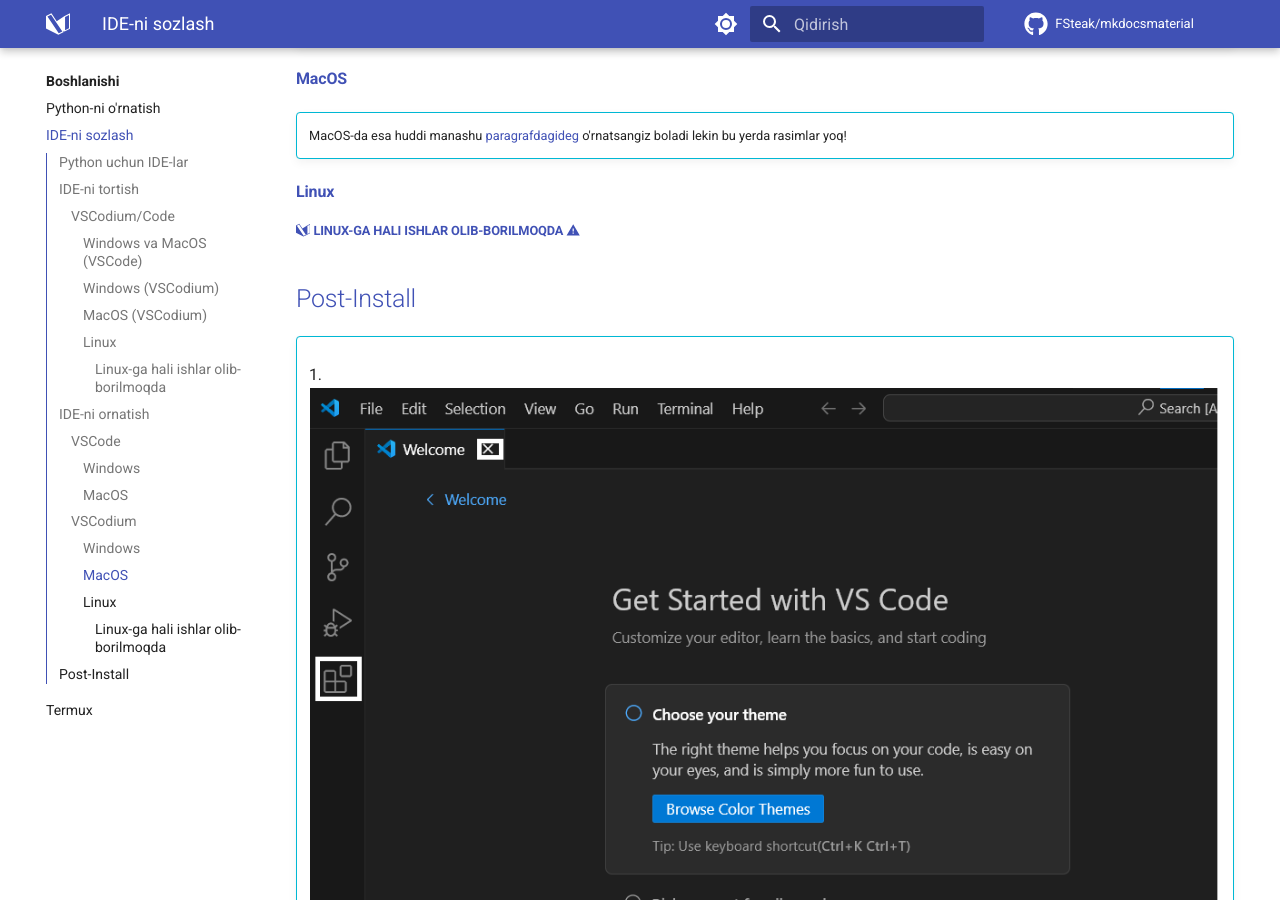
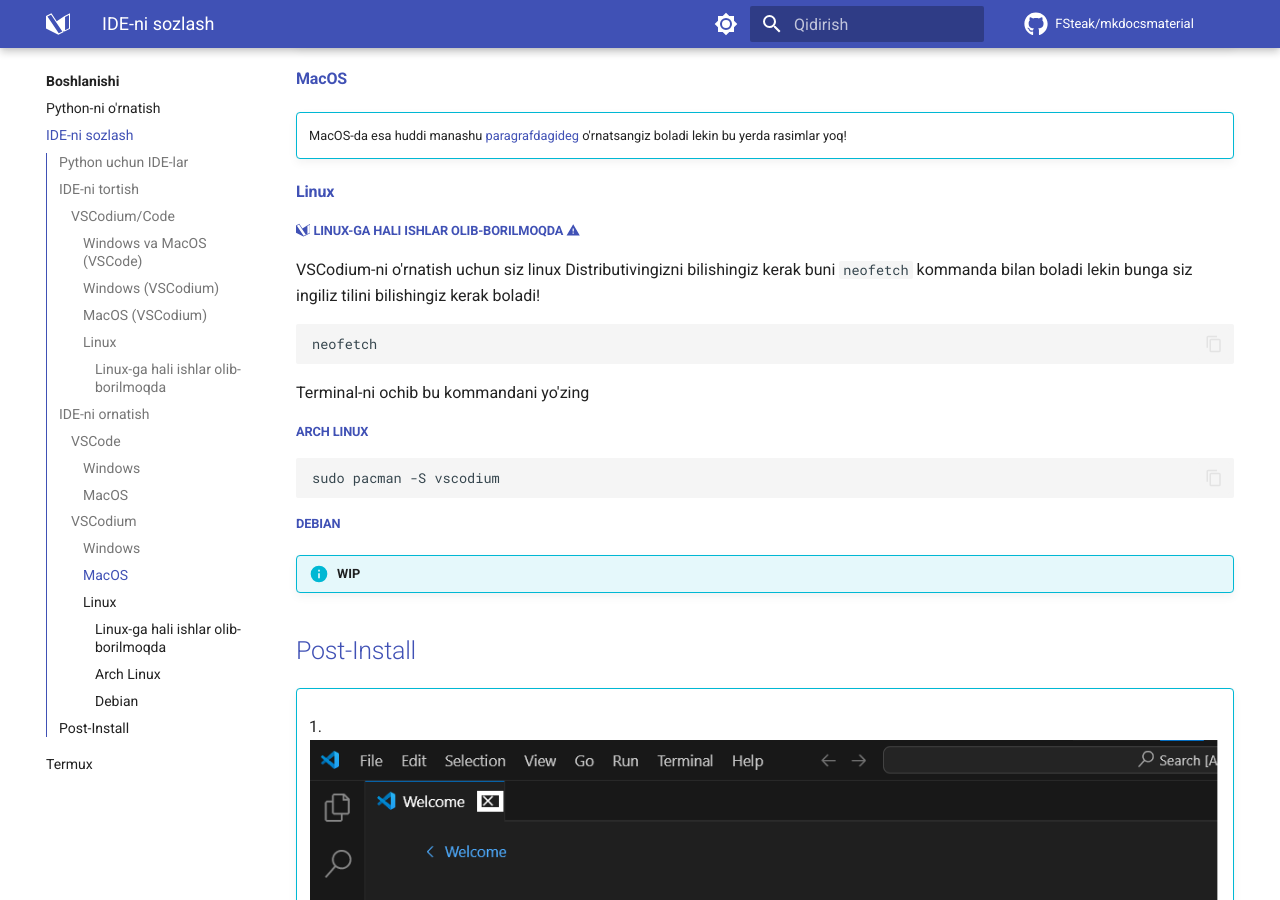
Before and after one commit to FSteak/mkdocsmaterial, an MkDocs documentation site: the page built from docs/getting-started/installing-ide.md, in a window 1280 px wide and 900 px high, scrolled down 6337 px. Built offline with MkDocs 1.6.1 and Material for MkDocs 9.7.7, drawn with Linux system fonts in a browser that asks for light colours; comment, search, counter and statistics services are not loaded; some of the changed text lies outside the part shown.

````diff
--- a/docs/getting-started/installing-ide.md
+++ b/docs/getting-started/installing-ide.md
@@ -89,6 +89,22 @@ IDE-ni ornatish
 #### Linux
 ##### :simple-materialformkdocs: Linux-ga hali ishlar olib-borilmoqda :material-alert:
 
+VSCodium-ni o'rnatish uchun siz linux Distributivingizni bilishingiz kerak
+buni `#!bash neofetch` kommanda bilan boladi lekin bunga siz ingiliz tilini bilishingiz kerak boladi!
+```bash
+neofetch
+```
+
+Terminal-ni ochib bu kommandani yo'zing
+##### Arch Linux
+```bash
+sudo pacman -S vscodium
+```
+
+##### Debian
+!!! info "WIP"
+
+
 ## Post-Install
 !!! info ""
     <h3>
@@ -97,4 +113,4 @@ IDE-ni ornatish
     2. ![Post Install step 2](../assets/images/python-extenstion-install.png)
     </h3>
 
-Va siz muvaffaqiyatli o'rnattingiz!
+Va siz muvaffaqiyatli IDE-ni o'rnattingiz va sozladingiz!
--- a/mkdocs.yml
+++ b/mkdocs.yml
@@ -13,6 +13,10 @@ nav:
     - "Python-ni o'rnatish": "getting-started/installing-python.md"
     - "IDE-ni sozlash": "getting-started/installing-ide.md"
     - "Termux": getting-started/termux.md
+  - TODO:
+    - todo/index.md
+    - WIP:
+      - todo/wip/homebrew.md
 edit_uri: edit/master/docs/
 extra:
   consent:
````
Also changed, not shown: TODO.md (deleted, +0 -3 lines), docs/todo/index.md (added, +4 -0 lines), docs/todo/wip/homebrew.md (added, +1 -0 lines).
